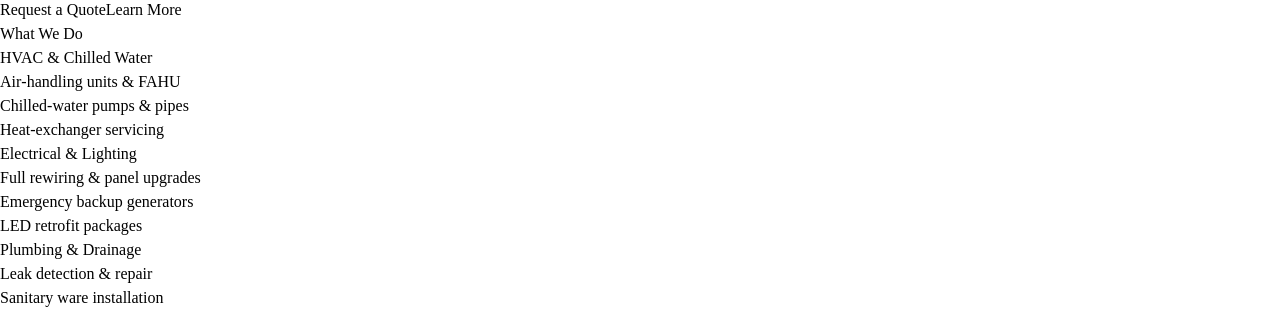
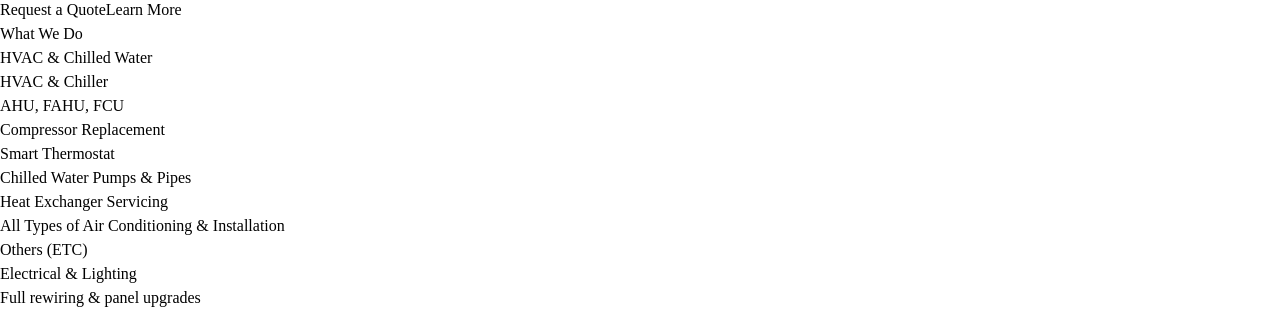
Before and after one commit to Himanshukumarray/WAT_Website, a React (Vite) app in the folder client/: page / in a window 1280 px wide. Shown: the part 397-709 px from the top of the page. Built offline with nearby package versions, Linux system fonts and the light colour scheme.

Commit message:
new update

```diff
--- a/client/src/component/Banner.jsx
+++ b/client/src/component/Banner.jsx
@@ -112,9 +112,14 @@ const Banner = () => {
                                 {
                                     title: 'HVAC & Chilled Water',
                                     items: [
-                                        'Air‑handling units & FAHU',
-                                        'Chilled‑water pumps & pipes',
-                                        'Heat‑exchanger servicing',
+                                        'HVAC & Chiller',
+                                        'AHU, FAHU, FCU',
+                                        'Compressor Replacement',
+                                        'Smart Thermostat',
+                                        'Chilled Water Pumps & Pipes',
+                                        'Heat Exchanger Servicing',
+                                        'All Types of Air Conditioning & Installation',
+                                        'Others (ETC)',
                                     ],
                                 },
                             {
--- a/client/src/component/Services.jsx
+++ b/client/src/component/Services.jsx
@@ -123,6 +123,10 @@ const Services = () => {
                     </p>
                 </div>
 
+                <section className="py-20 bg-gradient-to-b from-[#fceedd] to-[#f9eab8]">
+                    Maintainance
+                </section>
+
                 <div className="grid grid-cols-1 sm:grid-cols-1 md:grid-cols-2 lg:grid-cols-3 xl:grid-cols-3 gap-8">
                     {(showAll ? services : services.slice(0, 6)).map((service) => (
                         <div key={service.id} className="group relative bg-[#fff9e6] rounded-2xl shadow-xl border-2 border-amber-100 overflow-hidden transition-all duration-300 hover:border-amber-200 hover:shadow-2xl hover:-translate-y-2">
```
Lines whose indentation alone changed are shown as unchanged.
